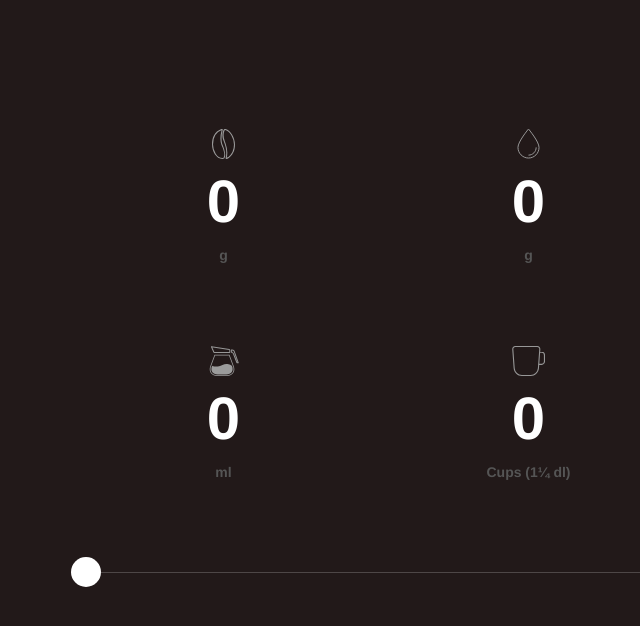
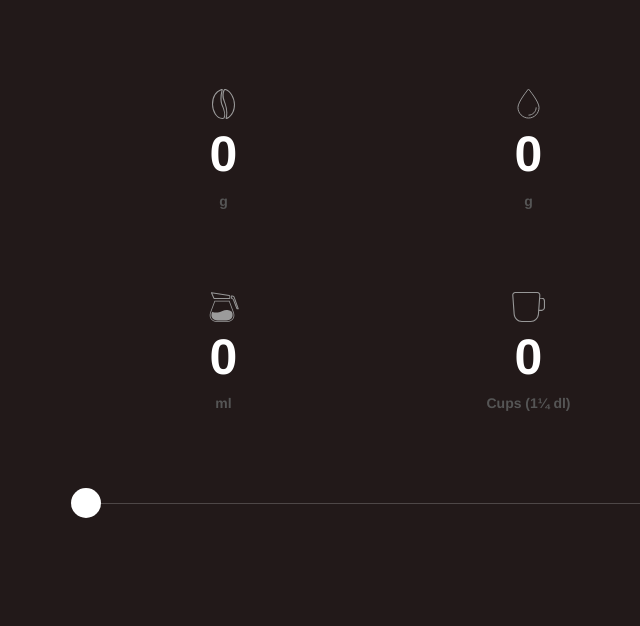
Before and after one commit to mikkomikkomikko/code, a plain HTML site: page index.html in a window 1280 px wide. Shown: the whole page, without its empty margins (264-904 px from the left). Drawn offline with Linux system fonts and the light colour scheme.

Commit message:
center not working

```diff
--- a/css/css.css
+++ b/css/css.css
@@ -1,8 +1,7 @@
 /* Space out content a bit */
 
 body {
-    padding-top: 40px;
-    padding-bottom: 0px;
+    height: 100%;
     background-color: #221919;
 }
 
@@ -16,22 +15,13 @@ body {
     width: auto;
 }
 
-.jumbotron.vertical-center {
-    margin-bottom: 0;
-    /* Remove the default bottom margin of .jumbotron */
-}
-
-.vertical-center {
-    height: 100%;
-    height: 100vh;
-}
 
 .slider-demo {
     height: 100%
 }
 
 .big {
-    font-size: 60px;
+    font-size: 50px;
     font-weight: 900;
     color: #FFF;
     padding: 10px;
@@ -63,6 +53,8 @@ body {
 
 .center {
     text-align: center;
+
+
 }
 
 .presetbtn {
--- a/index.html
+++ b/index.html
@@ -35,7 +35,7 @@
 
     <div class="container">
         <section class="slider-demo" ng-app="demo" ng-controller="demoCtrl">
-            <div class="jumbotron vertical-center">
+            <div class="jumbotron">
 
                 <!--beans & water row -->
                 <div class="row spacer">
```
